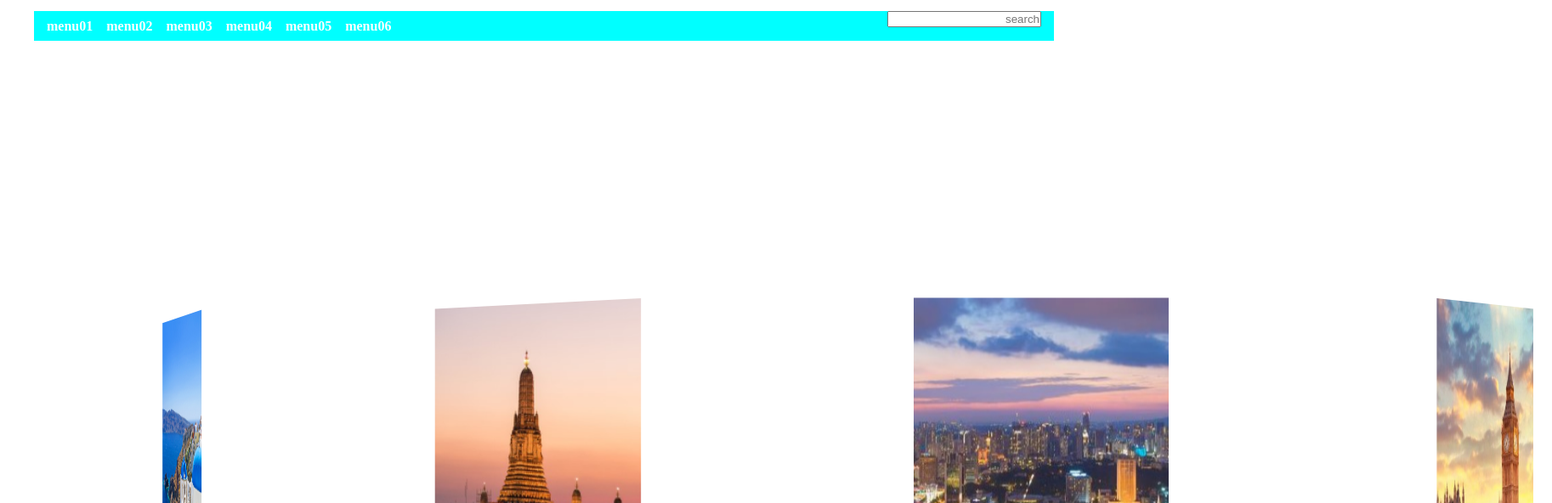
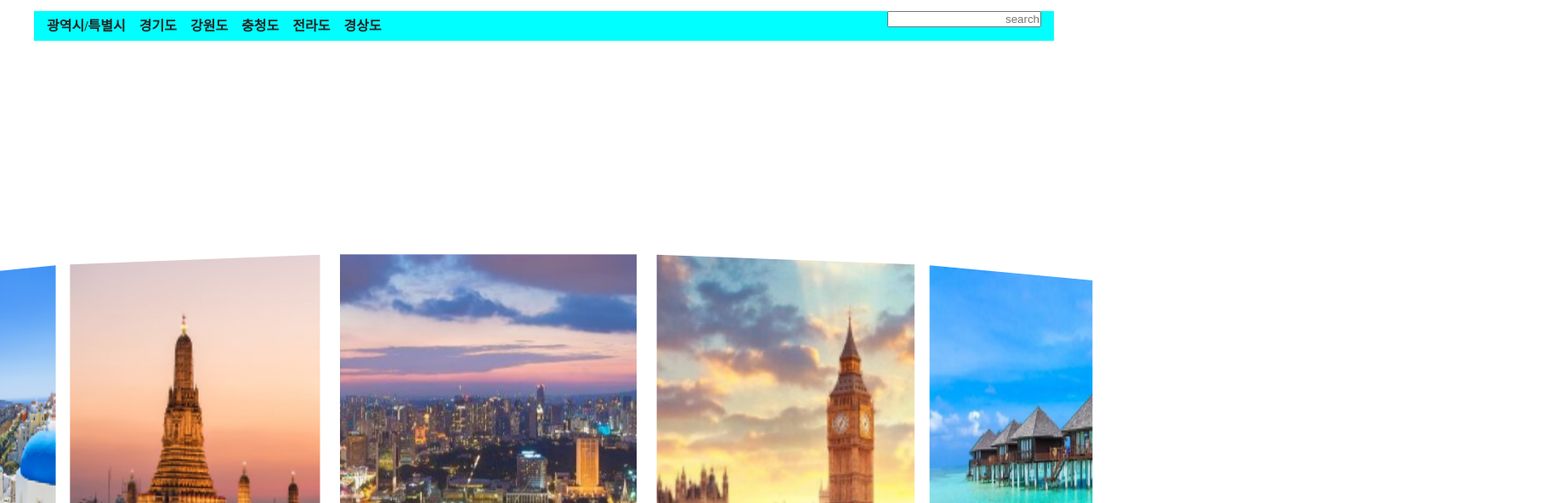
Before and after one commit to exp-ahn/front-end-pjt-public, a plain HTML site: page pjt_draft/main/pjt_main.html in a window 1280 px wide. Shown: the part 52-644 px from the top of the page at 85% size, 1826 px wide, since content can reach past the window. Drawn offline with Linux system fonts and the light colour scheme.

Commit message:
pjt-draft css 작업 수정 1차

```diff
--- a/pjt_draft/main/css/style.css
+++ b/pjt_draft/main/css/style.css
@@ -24,7 +24,6 @@
 }
 
 #wrap div.menubar input {
-    /* vertical-align: middle; */
     float: right;
     text-align: right;
 }
@@ -42,44 +41,42 @@
     height: 150px;
     position: relative;
     transform-style: preserve-3d;
-    display: flex;
-    flex-direction: row;
 }
 
-#wrap > div.cylinder > div.pic {
+.pic {
     position: absolute;
     top: 0;
     left: 0;
-    width: 200px;
-    height: 300px;
+    width: 160px;
+    height: 235px;
+    display: flex;
     align-items: center;
     justify-content: center;
-    transform-style: preserve-3d;
 }
 
 #wrap div.cylinder > div.pic > img {
-    width: 200px;
-    height: 300px;
+    width: 160px;
+    height: 235px;
 }
 
 #wrap div.cylinder > div.pic:nth-child(1) {
-    transform: rotateY(-60deg) translateZ(400px);
+    transform: rotateY(-30deg) translateZ(650px);
 }
 
 #wrap div.cylinder > div.pic:nth-child(2) {
-    transform: rotateY(-30deg) translateZ(400px);
+    transform: rotateY(-15deg) translateZ(650px);
 }
 
 #wrap div.cylinder > div.pic:nth-child(3) {
-    transform: rotateY(0deg) translateZ(400px);
+    transform: rotateY(0deg) translateZ(650px);
 }
 
 #wrap div.cylinder > div.pic:nth-child(4) {
-    transform: rotateY(30deg) translateZ(400px);
+    transform: rotateY(15deg) translateZ(650px);
 }
 
 #wrap div.cylinder > div.pic:nth-child(5) {
-    transform: rotateY(60deg) translateZ(400px);
+    transform: rotateY(30deg) translateZ(650px);
 }
 
 #wrap div.wheel_02 {
--- a/pjt_draft/main/pjt_main.html
+++ b/pjt_draft/main/pjt_main.html
@@ -17,9 +17,13 @@
             </div>
             <div class="menubar">
                 <div>
-                    <span>menu01</span>&nbsp;&nbsp;&nbsp; <span>menu02</span>&nbsp;&nbsp;&nbsp;
-                    <span>menu03</span>&nbsp;&nbsp;&nbsp; <span>menu04</span>&nbsp;&nbsp;&nbsp;
-                    <span>menu05</span>&nbsp;&nbsp;&nbsp; <span>menu06</span>&nbsp;&nbsp;&nbsp;
+                    <span><a>광역시/특별시</a></span
+                    >&nbsp;&nbsp;&nbsp; <span><a>경기도</a></span
+                    >&nbsp;&nbsp;&nbsp; <span><a>강원도</a></span
+                    >&nbsp;&nbsp;&nbsp; <span><a>충청도</a></span
+                    >&nbsp;&nbsp;&nbsp; <span><a>전라도</a></span
+                    >&nbsp;&nbsp;&nbsp; <span><a>경상도</a></span
+                    >&nbsp;&nbsp;&nbsp;
                     <input type="text" placeholder="search" />
                 </div>
             </div>
```
